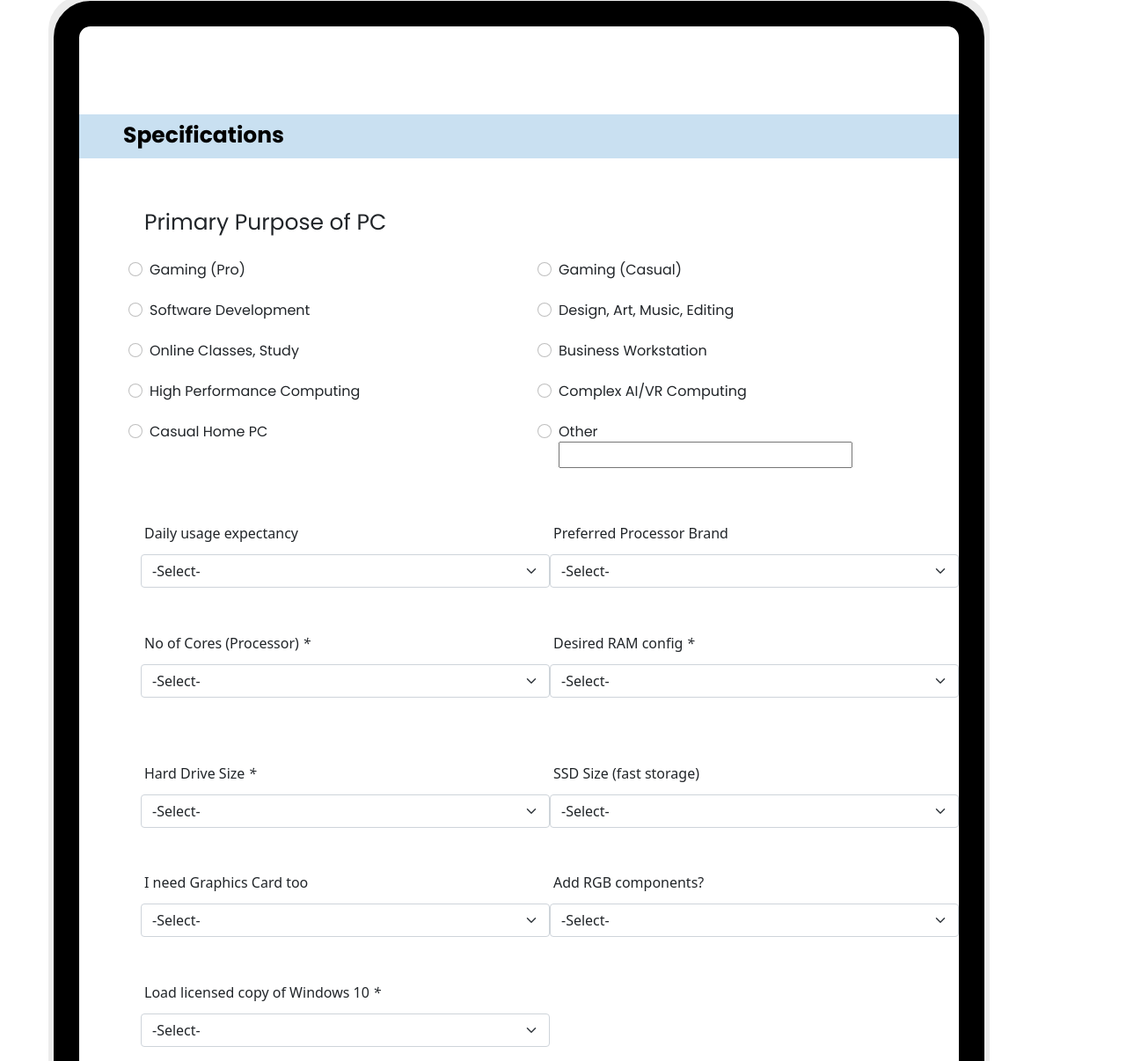
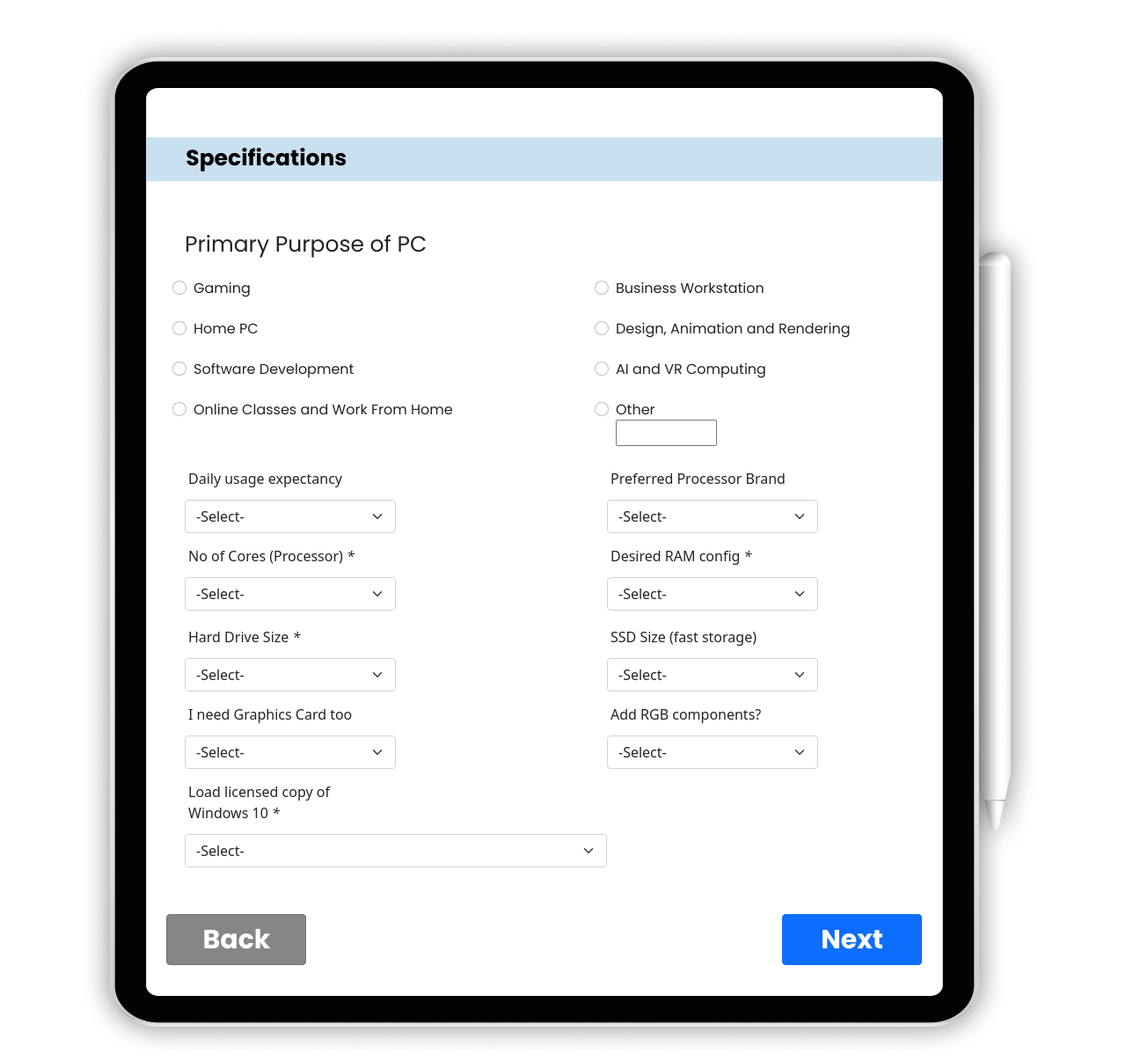
Before and after one commit to DeepakR-28/pcbuild-form, a plain HTML site: page index.html in a window 1280 px wide. Shown: the part 610-1816 px from the top of the page at 88% size. Drawn offline with nearby package versions, Linux system fonts and the light colour scheme.

Commit message:
something

```diff
--- a/index.html
+++ b/index.html
@@ -98,57 +98,49 @@
 		<!-- PARENT CONTAINER -->
 		<div id="pc-requirements-view">
 			<!-- PC REQUIREMENTS CONTAINER -->
-			<div>
+			<div class = "radio-container">
 
 				<!--Radio-->
-				<label class="radio-parent-label form-label p-1">Primary Purpose of PC</label>
+				<label class="radio-parent-label form-label">Primary Purpose of PC</label>
 				<div class="radio-flex">
 
 					<div class="form-check">
 
 						<input class="form-check-input p-1" type="radio" id="Radio_1" name="Radio"
-							value="Gaming&#x20;&#x28;Pro&#x29;" />
-						<label class="form-check-label" for="Radio_1">Gaming&#x20;&#x28;Pro&#x29;</label>
+							value="Gaming" />
+						<label class="form-check-label" for="Radio_1">Gaming</label>
 					</div>
 					<div class="form-check"><input class="form-check-input p-1" type="radio" id="Radio_2"
-							name="Radio" value="Gaming&#x20;&#x28;Casual&#x29;" />
-						<label class="form-check-label" for="Radio_2">Gaming&#x20;&#x28;Casual&#x29;</label>
+							name="Radio" value="Business Workstation" />
+						<label class="form-check-label" for="Radio_2">Business Workstation</label>
 					</div>
 					<div class="form-check"><input class="form-check-input p-1" type="radio" id="Radio_3"
-							name="Radio" value="Software&#x20;Development" />
-						<label class="form-check-label" for="Radio_3">Software&#x20;Development</label>
+							name="Radio" value="Home PC" />
+						<label class="form-check-label" for="Radio_3">Home PC</label>
 					</div>
 					<div class="form-check"><input class="form-check-input p-1" type="radio" id="Radio_4"
-							name="Radio" value="Design,&#x20;Art,&#x20;Music,&#x20;Editing" />
+							name="Radio" value="Design, Animation and Rendering" />
 						<label class="form-check-label"
-							for="Radio_4">Design,&#x20;Art,&#x20;Music,&#x20;Editing</label>
+							for="Radio_4">Design, Animation and Rendering</label>
 					</div>
 					<div class="form-check"><input class="form-check-input p-1" type="radio" id="Radio_5"
-							name="Radio" value="Online&#x20;Classes,&#x20;Study" />
-						<label class="form-check-label" for="Radio_5">Online&#x20;Classes,&#x20;Study</label>
+							name="Radio" value="Software Development" />
+						<label class="form-check-label" for="Radio_5">Software Development</label>
 					</div>
 					<div class="form-check"><input class="form-check-input p-1" type="radio" id="Radio_6"
-							name="Radio" value="Business&#x20;Workstation" />
-						<label class="form-check-label" for="Radio_6">Business&#x20;Workstation</label>
+							name="Radio" value="AI and VR Computing" />
+						<label class="form-check-label" for="Radio_6">AI and VR Computing</label>
 					</div>
 					<div class="form-check"><input class="form-check-input p-1" type="radio" id="Radio_7"
-							name="Radio" value="High&#x20;Performance&#x20;Computing" />
-						<label class="form-check-label" for="Radio_7">High&#x20;Performance&#x20;Computing</label>
-					</div>
-					<div class="form-check"><input class="form-check-input p-1" type="radio" id="Radio_8"
-							name="Radio" value="Complex&#x20;AI&#x2f;VR&#x20;Computing" />
-						<label class="form-check-label" for="Radio_8">Complex&#x20;AI&#x2f;VR&#x20;Computing</label>
-					</div>
-					<div class="form-check"><input class="form-check-input p-1" type="radio" id="Radio_9"
-							name="Radio" value="Casual&#x20;Home&#x20;PC" />
-						<label class="form-check-label" for="Radio_9">Casual&#x20;Home&#x20;PC</label>
+							name="Radio" value="Online Classes and Work From Home" />
+						<label class="form-check-label" for="Radio_7">Online Classes and Work From Home</label>
 					</div>
 					<div class="form-check">
 						<input class="form-check-input p-1" id="Radio_others" type="radio" value="zfs-others-zfs"
 							name="Radio" />
 						<label for="Radio_others">Other</label>
 						<br>
-						<input class="w-75" name="Radio_allow_others_text" type="text" maxlength="200">
+						<input class="w-25" name="Radio_allow_others_text" type="text" maxlength="200">
 					</div>
 				</div>
 			</div>
@@ -157,8 +149,8 @@
 			<!--Dropdown-->
 			<div class="parent-requirements-component">
 				<div>
-					<label class="form-label p-1">Daily usage expectancy</label>
-					<select class="form-select" name="Dropdown">
+					<label class="form-label  p-1">Daily usage expectancy</label>
+					<select class="form-select w-50" name="Dropdown">
 						<option selected="true" value="-Select-">-Select-</option>
 						<option value="2-4&#x20;hours">2-4 hours</option>
 						<option value="4-8&#x20;hours">4-8 hours</option>
@@ -169,7 +161,7 @@
 					<!--Dropdown-->
 					<label class="form-label p-1">Preferred Processor Brand
 					</label>
-					<select class="form-select" name="Dropdown1">
+					<select class="form-select w-50" name="Dropdown1">
 						<option selected="true" value="-Select-">-Select-</option>
 						<option value="AMD">AMD</option>
 						<option value="Intel">Intel</option>
@@ -182,7 +174,7 @@
 					<label class="form-label p-1">No of Cores (Processor)
 						<em>*</em>
 					</label>
-					<select class="form-select" name="Dropdown2">
+					<select class="form-select w-50" name="Dropdown2">
 						<option selected="true" value="-Select-">-Select-</option>
 						<option value="2">2</option>
 						<option value="4">4</option>
@@ -197,7 +189,7 @@
 					<label class="form-label p-1">Desired RAM config
 						<em>*</em>
 					</label>
-					<select class="form-select" name="Dropdown2">
+					<select class="form-select w-50" name="Dropdown2">
 						<option selected="true" value="-Select-">-Select-</option>
 						<option value="4">4</option>
 						<option value="8">8</option>
@@ -211,7 +203,7 @@
 					<label class="form-label p-1">Hard Drive Size
 						<em>*</em>
 					</label>
-					<select class="form-select" name="Dropdown3">
+					<select class="form-select w-50" name="Dropdown3">
 						<option selected="true" value="-Select-">-Select-</option>
 						<option value="500&#x20;GB">500 GB</option>
 						<option value="1&#x20;TB">1 TB</option>
@@ -222,7 +214,7 @@
 					<!--Dropdown-->
 					<label class="form-label p-1">SSD Size (fast storage)
 					</label>
-					<select class="form-select" name="Dropdown4">
+					<select class="form-select w-50" name="Dropdown4">
 						<option selected="true" value="-Select-">-Select-</option>
 						<option value="120&#x20;GB">120 GB</option>
 						<option value="256&#x20;GB">256 GB</option>
@@ -235,7 +227,7 @@
 					<!--Dropdown-->
 					<label class="form-label p-1">I need Graphics Card too
 					</label>
-					<select class="form-select" name="Dropdown4">
+					<select class="form-select w-50" name="Dropdown4">
 						<option selected="true" value="-Select-">-Select-</option>
 						<option value="yes">Yes</option>
 						<option value="no">No</option>
@@ -245,7 +237,7 @@
 				<div>
 					<!--Dropdown-->
 					<label class="form-label p-1">Add RGB components?</label>
-					<select class="form-select" name="Dropdown4">
+					<select class="form-select w-50" name="Dropdown4">
 						<option selected="true" value="-Select-">-Select-</option>
 						<option value="yes">Sure, go ahead </option>
 						<option value="No">Naa, I am good </option>
@@ -255,7 +247,7 @@
 
 				<div>
 					<!--Dropdown-->
-					<label class="form-label p-1">Load licensed copy of Windows 10
+					<label class="form-label w-50 p-1">Load licensed copy of Windows 10
 						<em>*</em>
 					</label>
 					<select class="form-select" name="Dropdown5">
@@ -288,12 +280,12 @@
 
 				<div class="col-md-4">
 					<label for="validationCustom01" class="form-label ">First name</label>
-					<input class="form-control" style="height: 50px;" type="text" maxlength="255"
+					<input class="form-control w-50" style="height: 50px;" type="text" maxlength="255"
 						name="Name_First" fieldType=7 placeholder="" required>
 				</div>
 				<div class="col-md-4">
 					<label for="validationCustom01" class="form-label">Last name</label>
-					<input class="form-control " style="height: 50px;" maxlength="255" name="Name_Last"
+					<input class="form-control w-50 " style="height: 50px;" maxlength="255" name="Name_Last"
 						fieldType=7 placeholder="" required>
 				</div>
 				<div class="col-md-4">
@@ -301,16 +293,16 @@
 					<label for="validationCustom01" class="form-label">Phone</label>
 					<input type="text" compname="PhoneNumber_countrycodeval" name="PhoneNumber_countrycodeval"
 						phoneFormat="1" maxlength="10" id="international_PhoneNumber_countrycodeval" placeholder=""
-						class="form-control" style="height: 50px;" required />
+						class="form-control w-50" style="height: 50px;" required />
 				</div>
 				<div class="col-md-4">
 					<label class="form-label ">Email</label>
 					<input type="email" maxlength="255" name="Email" value="" fieldType=9 placeholder=""
-						class="form-control" style="height: 50px;" required />
+						class="form-control w-50" style="height: 50px;" required />
 				</div>
 				<div class="col-md-4">
 						<label class="form-label ">Postal / ZipCode</label>
-						<input class="form-control w-75 p-3" style="height: 40px;" type="number"
+						<input class="form-control w-50 p-3" style="height: 40px;" type="number"
 							maxlength="255" name="Address_ZipCode" placeholder="" />
 				</div>
 			</div>
@@ -427,9 +419,11 @@
 			document.getElementById("parent-label-title").innerHTML = "Personal Details"
 			let submitButton = document.getElementById("submit-button")
 			let backButton = document.getElementById("back-button")
+			setTimeout(()=>{
+				submitButton.type = "submit"
+			},1000)
+			submitButton.innerHTML = "Submit"
 
-			submitButton.innerHTML = "Submit"
-			submitButton.type = "submit"
 
 			backButton.style.backgroundColor = "#FBA032"
 		}
--- a/style.css
+++ b/style.css
@@ -178,32 +178,36 @@ header {
 
 .tablet{
     /* position: absolute; */
-    position: inherit;
-    width: 1000px;
-    height: auto;
+    /* position: inherit; */
+    width: 1100px;
+    height: 1200px;
+    background-image: url("./tablet.png");
     margin-left: 90px;
     margin-top:5%;
+    background-repeat: no-repeat;
+    /* background-size: auto; */
+    /* border: 2px solid red; */
 
-    /* z-index: 5; */
-    border-radius: .8em;
-    display: inline-block;
-    outline: 29px solid black;
-    box-shadow: 0 0 0 35px #ECECEC;
-    /* padding: 20px; */
+    padding: 20px;
 
+}
+.radio-container{
+    margin-left: 30px;
 }
 .radio-parent-label{
     font-size: 25px;
     font-family: 'Poppins';
     font-style: normal;
     font-weight: 400;
+
 }
 .parent-label{
     /* position: absolute; */
 
-    width: 100%;
+    width: 905px;
     height: 50px;
     margin-top: 10%;
+    margin-left: 56px;
     z-index: 5;
     background: #c9e0f1;
     /* border: 2px solid red; */
@@ -296,9 +300,14 @@ line-height: 109.4%;
     font-size: 16px;
     line-height: 109.4%;
     /* margin-left:70px; */
-    padding-bottom: 10px;
+    padding-bottom: 5px;
 }
 
+.form-select{
+    width: 25%;
+    /* float: right; */
+    /* margin-right: 1%; */
+}
 .radio-parent-label{
     margin-left:70px;
 
@@ -306,12 +315,13 @@ line-height: 109.4%;
 .parent-requirements-component{
     display: flex;
     flex-wrap: wrap;
-    margin-left:70px;
+    margin-left:100px;
+    height: auto;
 }
 
 .parent-requirements-component div{
     width: 50%;
-    padding-top: 5%;
+    padding-top: 1%;
     /* padding: 10px; */
 }
 .personal-details-view{
@@ -354,8 +364,10 @@ line-height: 109.4%;
     margin-left: 80px;
 }
 .buttons{
-    margin-top: 10%;
+    width: 90%;
+    margin-top: 5%;
     padding-bottom: 10%;
+    margin-left: 3%;
 }
 #submit-button,
 #back-button
```
Also changed, not shown: tablet.png (added).
